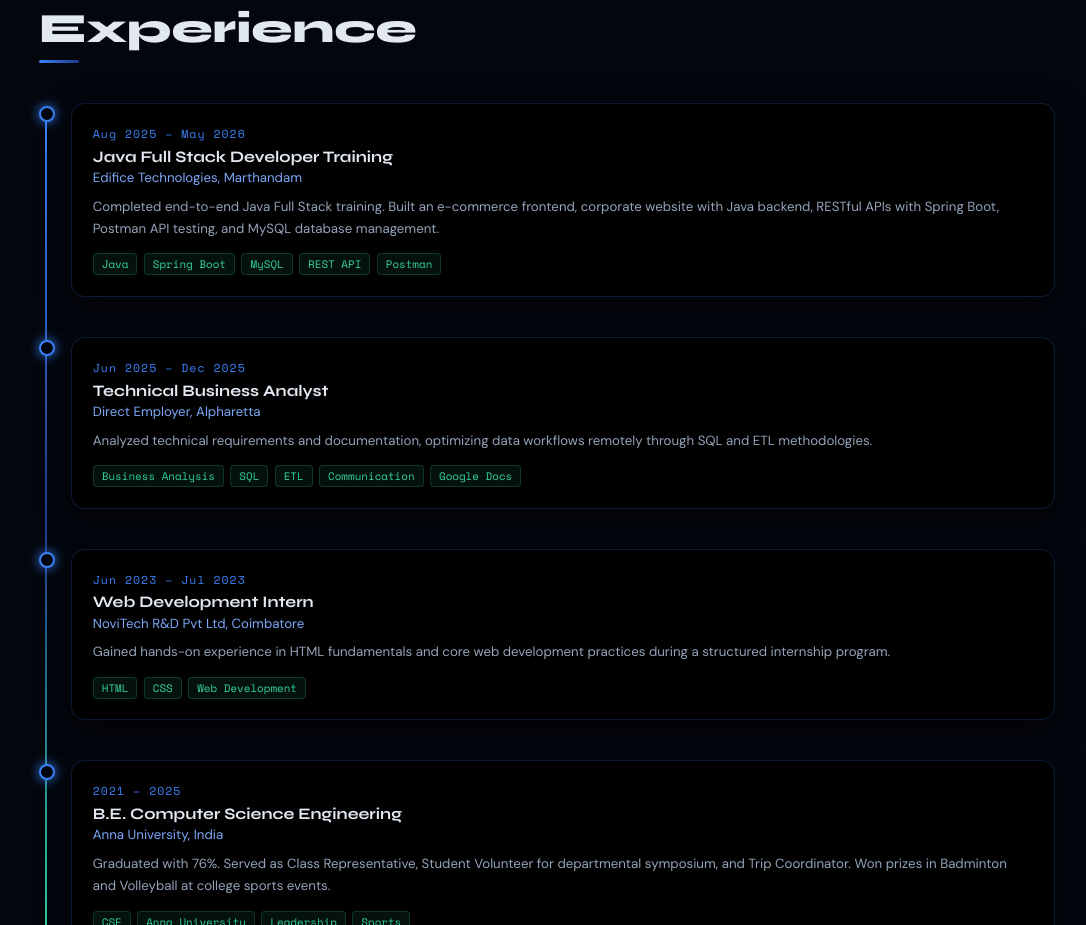
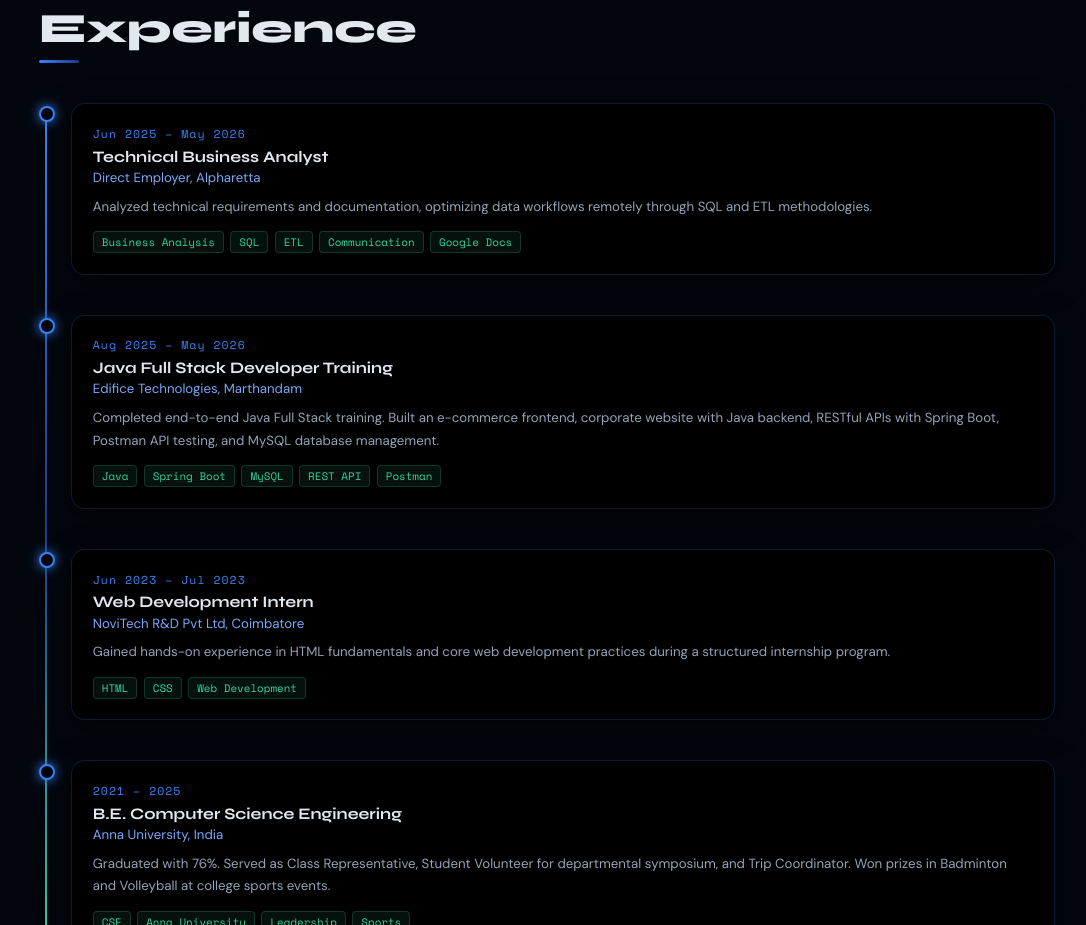
Before and after one commit to ahillwinstonecv/portfolio, a plain HTML site: page index.html in a window 1280 px wide. Shown: the part 2864-3789 px from the top of the page, without its empty margins (93-1179 px from the left). Drawn offline with nearby package versions, Linux system fonts and the light colour scheme; animation ran at ten frames a second.

Commit message:
Update index.html

```diff
--- a/index.html
+++ b/index.html
@@ -656,7 +656,7 @@ footer .rights{display:block;margin-top:0.3rem;font-size:0.7rem;opacity:0.75;col
         A passionate <strong>Software Engineer</strong> specializing in building modern, scalable web applications with clean code and great UX. Currently open to exciting entry-level opportunities.
       </p>
       <div class="hero-btns fade-up">
-        <a href="Ahill Winstone Resume_2026.pdf" target="_blank" class="btn-glow btn-primary-glow">View Resume</a>
+        <a href="Ahill Winstone Resume-2026.pdf" target="_blank" class="btn-glow btn-primary-glow">View Resume</a>
         <a href="https://mail.google.com/mail/?view=cm&amp;fs=1&amp;to=ahillwinstone2024@gmail.com&amp;su=Hiring%20Opportunity&amp;body=Hello%20Ahill%20Winstone,%0A%0AI%20would%20like%20to%20discuss%20a%20job%20opportunity%20with%20you." target="_blank" class="btn-glow btn-outline-glow">Hire Me</a>
       </div>
       <div class="socials-row fade-up">
@@ -965,18 +965,18 @@ projects.forEach(p=>{
 // ---- TIMELINE ----
 const timeline=[
   {
+    date:'Jun 2025 – May 2026',
+    title:'Technical Business Analyst',
+    company:'Direct Employer, Alpharetta',
+    desc:'Analyzed technical requirements and documentation, optimizing data workflows remotely through SQL and ETL methodologies.',
+    tags:['Business Analysis','SQL','ETL','Communication','Google Docs'],
+  },
+  {
     date:'Aug 2025 – May 2026',
     title:'Java Full Stack Developer Training',
     company:'Edifice Technologies, Marthandam',
     desc:'Completed end-to-end Java Full Stack training. Built an e-commerce frontend, corporate website with Java backend, RESTful APIs with Spring Boot, Postman API testing, and MySQL database management.',
     tags:['Java','Spring Boot','MySQL','REST API','Postman'],
-  },
-  {
-    date:'Jun 2025 – Dec 2025',
-    title:'Technical Business Analyst',
-    company:'Direct Employer, Alpharetta',
-    desc:'Analyzed technical requirements and documentation, optimizing data workflows remotely through SQL and ETL methodologies.',
-    tags:['Business Analysis','SQL','ETL','Communication','Google Docs'],
   },
   {
     date:'Jun 2023 – Jul 2023',
```
